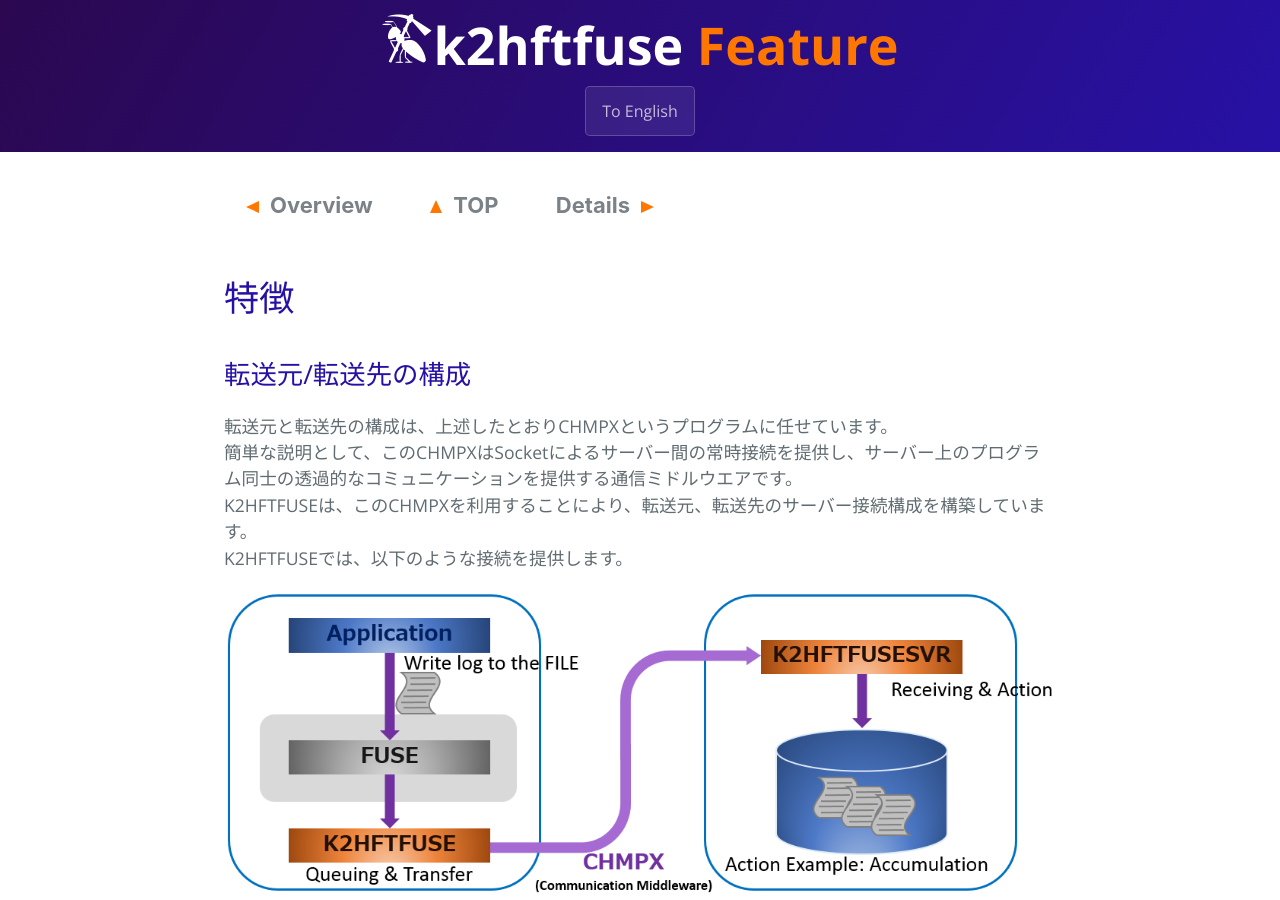
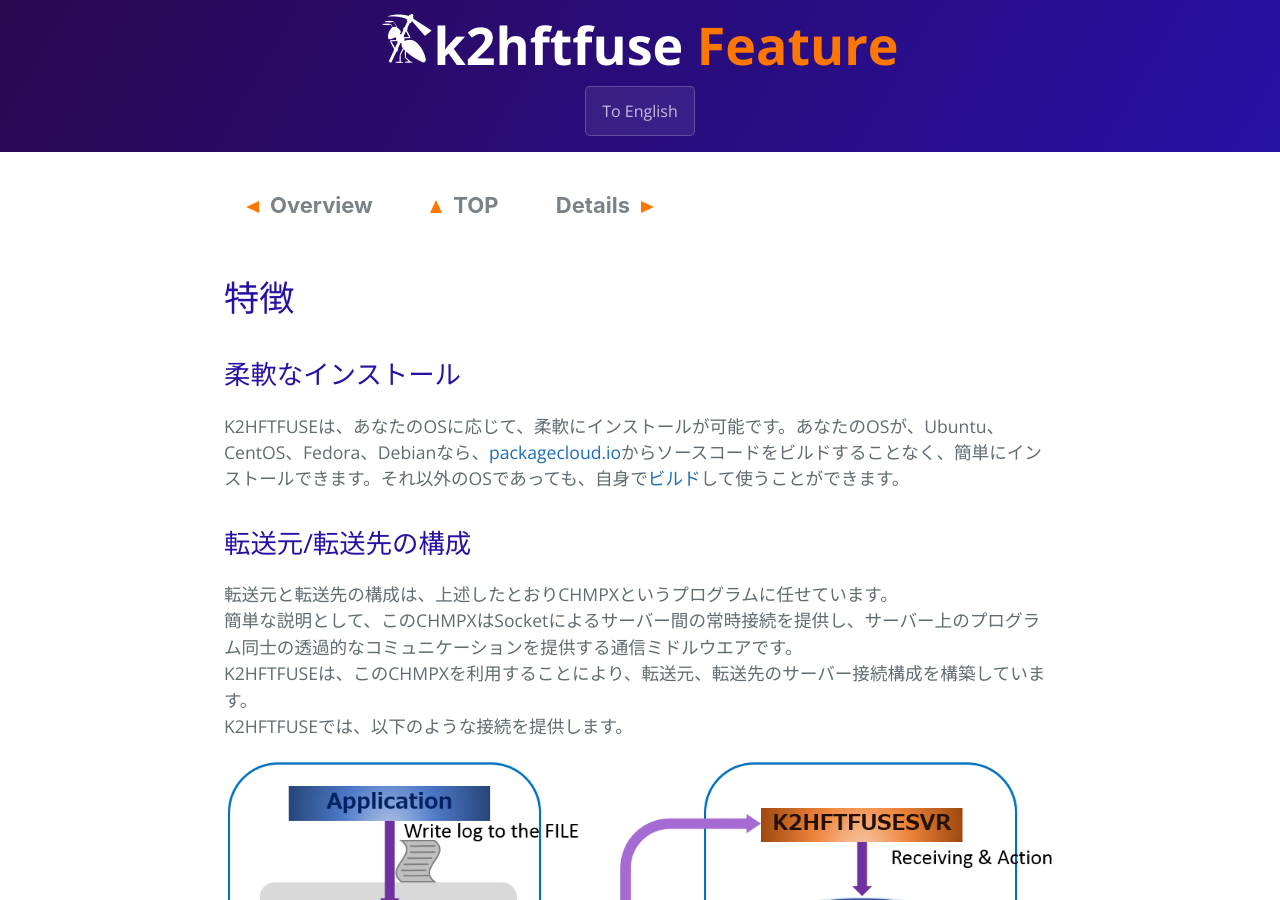
Before and after one commit to yahoojapan/k2hftfuse, a Jekyll site: the page built from featureja.md, in a window 1280 px wide and 900 px high. Built offline with Jekyll 4.4.1, drawn with Linux system fonts in a browser that asks for light colours.

Commit message:
Adds a feature description on Supported OS

```diff
--- a/featureja.md
+++ b/featureja.md
@@ -14,6 +14,9 @@
 ---
 
 # 特徴
+
+## 柔軟なインストール
+K2HFTFUSEは、あなたのOSに応じて、柔軟にインストールが可能です。あなたのOSが、Ubuntu、CentOS、Fedora、Debianなら、[packagecloud.io](https://packagecloud.io/antpickax/stable)からソースコードをビルドすることなく、簡単にインストールできます。それ以外のOSであっても、自身で[ビルド](https://k2hftfuse.antpick.ax/buildja.html)して使うことができます。
 
 ## 転送元/転送先の構成
 転送元と転送先の構成は、上述したとおりCHMPXというプログラムに任せています。
```
Also changed, not shown: feature.md (+3 -0 lines).
